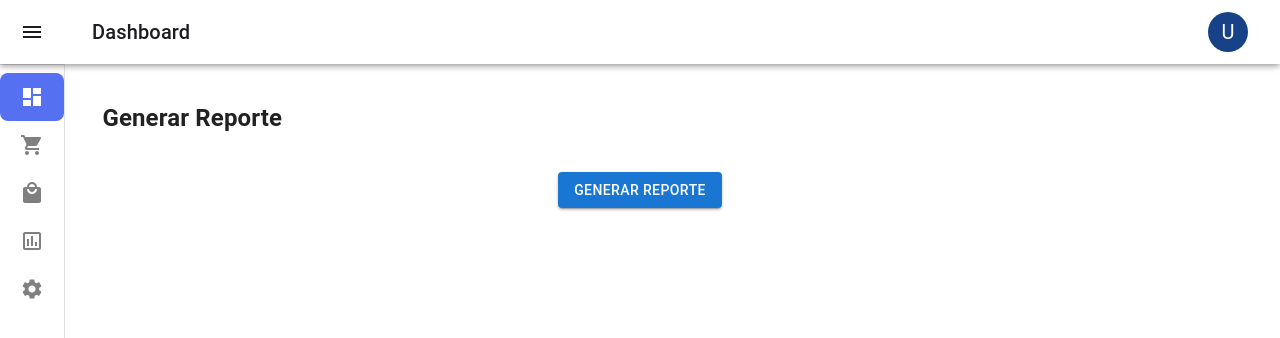
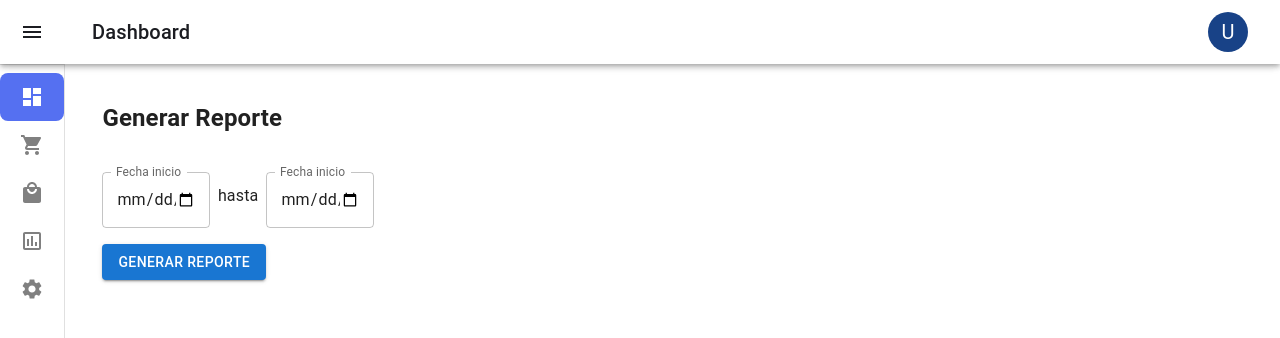
Before and after one commit to jpierre09/SIBI_front, a React (Vite) app: page /report in a window 1280 px wide. Shown: the top 338 px of the page. Built offline with nearby package versions, Linux system fonts and the light colour scheme.

Commit message:
Reports add, dataranger with no funcion added

```diff
--- a/src/components/Chart/BarsChart.jsx
+++ b/src/components/Chart/BarsChart.jsx
@@ -39,7 +39,7 @@ export default function BarsChart() {
       },
       title: {
         display: true,
-        text: 'Cantidad de Activos fijos por red',
+        text: 'Cantidad de Activos fijos por cartera',
         font: {
           size: 20,
         }
--- a/src/components/Reports/Reports.jsx
+++ b/src/components/Reports/Reports.jsx
@@ -1,40 +1,59 @@
 import React, { useState } from 'react';
-import { Button, Box, Divider, TextField } from '@mui/material';
-import { DateRangePicker } from '@mui/lab';
+import { Button, Box, TextField, Typography } from '@mui/material';
 
 const Reports = () => {
-    const [dateRange, setDateRange] = useState([null, null]);
+    const [selectedDate, setSelectedDate] = useState('');
 
     const handleGenerateReport = () => {
-        console.log('Generar reporte para las fechas:', dateRange);
+        console.log('Generar reporte para la fecha:', selectedDate);
     };
 
     return (
         <Box display="flex" flexDirection="column" alignItems="center">
-            <Box display="flex" alignItems="center">
-                <DateRangePicker
-                    startText="Fecha inicio"
-                    endText="Fecha fin"
-                    value={dateRange}
-                    onChange={(newValue) => setDateRange(newValue)}
-                    renderInput={(startProps, endProps) => (
-                        <>
-                            <TextField {...startProps} helperText="" variant="outlined" margin="normal" style={{ marginRight: '10px' }} />
-                            <Divider orientation="vertical" flexItem style={{ height: '2rem', margin: '0 10px' }} />
-                            <TextField {...endProps} helperText="" variant="outlined" margin="normal" style={{ marginLeft: '10px' }} />
-                        </>
-                    )}
+            <Box display="flex" alignItems="center" sx={{ width: '100%', justifyContent: 'flex-start' }}>
+                <TextField
+                    fullWidth
+                    margin="normal"
+                    variant="outlined"
+                    label="Fecha inicio"
+                    type="date"
+                    value={selectedDate}
+                    onChange={(e) => setSelectedDate(e.target.value)}
+                    InputLabelProps={{
+                        shrink: true,
+                    }}
+                    sx={{ width: 'calc(10%)' }}
+                />
+                <Typography variant="body1" sx={{ margin:'0 8px'}}>
+                    hasta
+                </Typography>
+
+                <TextField
+                    fullWidth
+                    margin="normal"
+                    variant="outlined"
+                    label="Fecha inicio"
+                    type="date"
+                    value={selectedDate}
+                    onChange={(e) => setSelectedDate(e.target.value)}
+                    InputLabelProps={{
+                        shrink: true,
+                    }}
+                    sx={{ width: 'calc(10%)' }}
                 />
             </Box>
 
+
+            <Box display="flex" justifyContent="flex-start" width="100%">
                 <Button
                     variant="contained"
                     color="primary"
                     onClick={handleGenerateReport}
-                sx={{ mt: 2 }}
+                    sx={{ mt: 1 }}
                 >
                     Generar reporte
                 </Button>
+            </Box>
         </Box>
     );
 };
--- a/src/pages/ReportsCSV.jsx
+++ b/src/pages/ReportsCSV.jsx
@@ -1,13 +1,13 @@
 import React from 'react';
 import Layout from '../layout/Layout';
-import Reports from '../components/Reports/Reports';  // Asegúrate de ajustar la ruta si tu componente está en otra ubicación
+import Reports from '../components/Reports/Reports';
 
 export default function ReportesCSV() {
   return (
     <Layout>
       <div style={{ padding: '10vh 8vw' }}>
         <h2>Generar Reporte</h2>
-        <Reports /> {/* Aquí estás utilizando el componente Reports */}
+        <Reports />
       </div>
     </Layout>
   );
```
Lines whose indentation alone changed are shown as unchanged.
